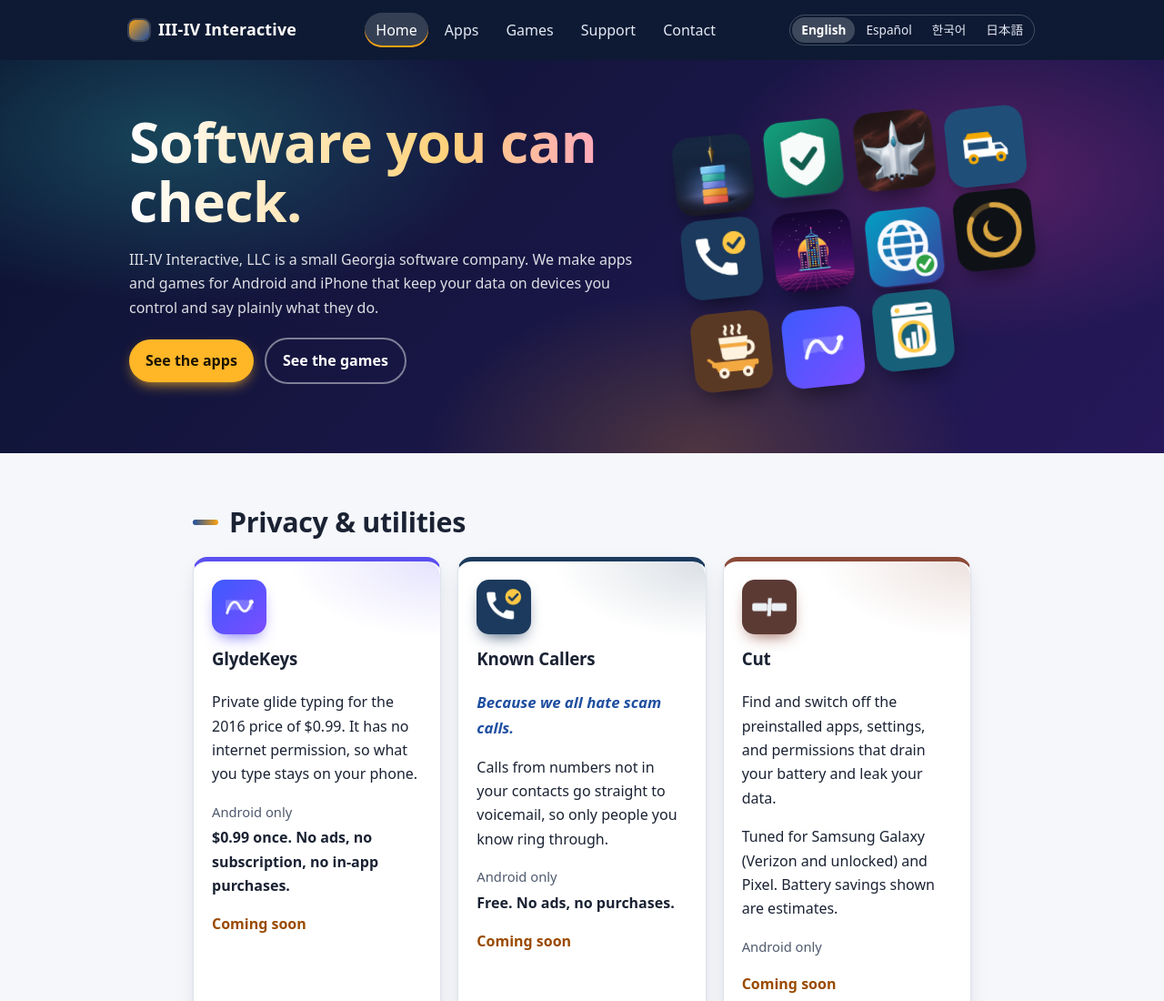
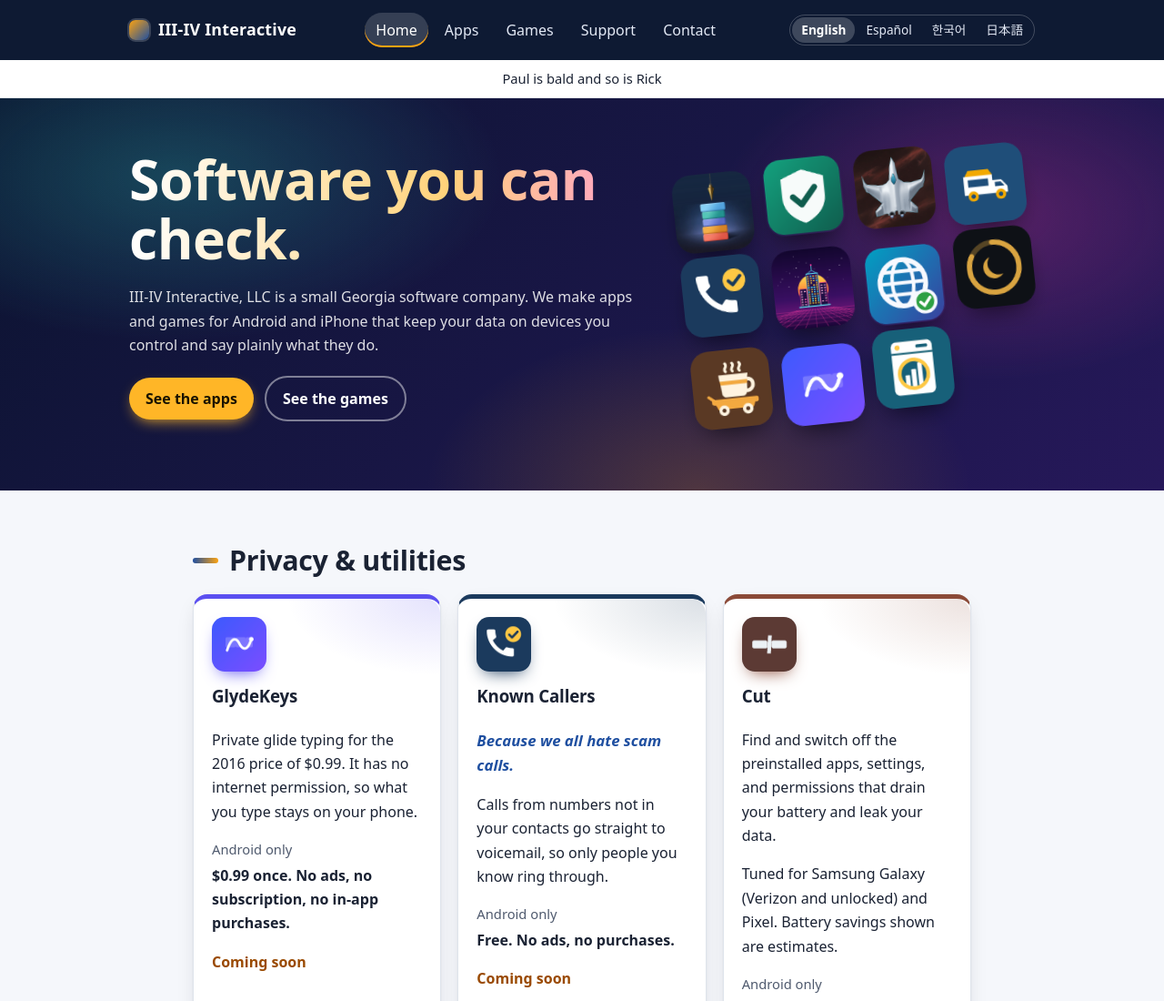
Before and after one commit to RMac11235/34interactv.com, a plain HTML site: page index.html in a window 1280 px wide. Shown: the top 1100 px of the page at 91% size. Drawn offline with Linux system fonts and the light colour scheme.

Commit message:
Add a short line at the top of the English home page.
Paul is bald and so is Rick

```diff
--- a/index.html
+++ b/index.html
@@ -29,6 +29,7 @@
 <a href="support.html">Support</a>
 <a href="contact.html">Contact</a>
 </nav><!--i18n:start--><div class="lang-switch" role="navigation" aria-label="Language"><a href="/" hreflang="en" lang="en" aria-current="true">English</a><a href="/es/" hreflang="es" lang="es">Español</a><a href="/ko/" hreflang="ko" lang="ko">한국어</a><a href="/ja/" hreflang="ja" lang="ja">日本語</a></div><!--i18n:end--></div></header>
+<p class="top-line">Paul is bald and so is Rick</p>
 <section class="home-hero"><div class="wrap hero-grid"><div class="hero-copy"><h1>Software you can check.</h1>
 <p>III-IV Interactive, LLC is a small Georgia software company. We make apps and games for Android and iPhone that keep your data on devices you control and say plainly what they do.</p>
 <p><a class="btn" href="#apps">See the apps</a> <a class="btn ghost" href="#games">See the games</a></p></div><div class="icon-cloud" aria-hidden="true"><img src="img/plumbline-256.png" alt="Plumbline" width="96" height="96" class="ic i0"><img src="img/vaultdrill-256.png" alt="VaultDrill" width="96" height="96" class="ic i1"><img src="img/pegasus-256.png" alt="Pegasus: A Call To Arms" width="96" height="96" class="ic i2"><img src="img/truckworth-256.png" alt="TruckWorth" width="96" height="96" class="ic i3"><img src="img/knowncallers-256.png" alt="Known Callers" width="96" height="96" class="ic i4"><img src="img/skylease-256.png" alt="Skylease" width="96" height="96" class="ic i5"><img src="img/anchorline-256.png" alt="AnchorLine" width="96" height="96" class="ic i6"><img src="img/vigil-256.png" alt="Vigil" width="96" height="96" class="ic i7"><img src="img/brewworth-256.png" alt="BrewWorth" width="96" height="96" class="ic i8"><img src="img/glydekeys-256.png" alt="GlydeKeys" width="96" height="96" class="ic i9"><img src="img/washworth-256.png" alt="WashWorth" width="96" height="96" class="ic i10"></div></div></section>
--- a/style.css
+++ b/style.css
@@ -26,6 +26,7 @@ nav{display:flex;flex-wrap:wrap;gap:4px 0}
 nav a{color:#e3e9f5;text-decoration:none;margin-left:6px;padding:6px 12px;border-radius:999px;transition:background .2s,color .2s}
 nav a:hover{background:rgba(255,255,255,.12);color:#fff}
 nav a[aria-current]{background:rgba(255,255,255,.16);color:#fff;box-shadow:inset 0 -2px 0 var(--a2)}
+.top-line{margin:0;padding:8px 22px;text-align:center;font-size:.92rem;color:var(--ink);background:var(--card);border-bottom:1px solid var(--line)}
 /* Language switcher (English / Español / 한국어) */
 .lang-switch{display:flex;gap:2px;font-size:.85rem;border:1px solid rgba(255,255,255,.22);border-radius:999px;padding:2px}
 .lang-switch a{color:#e3e9f5;text-decoration:none;padding:3px 10px;border-radius:999px}
```
